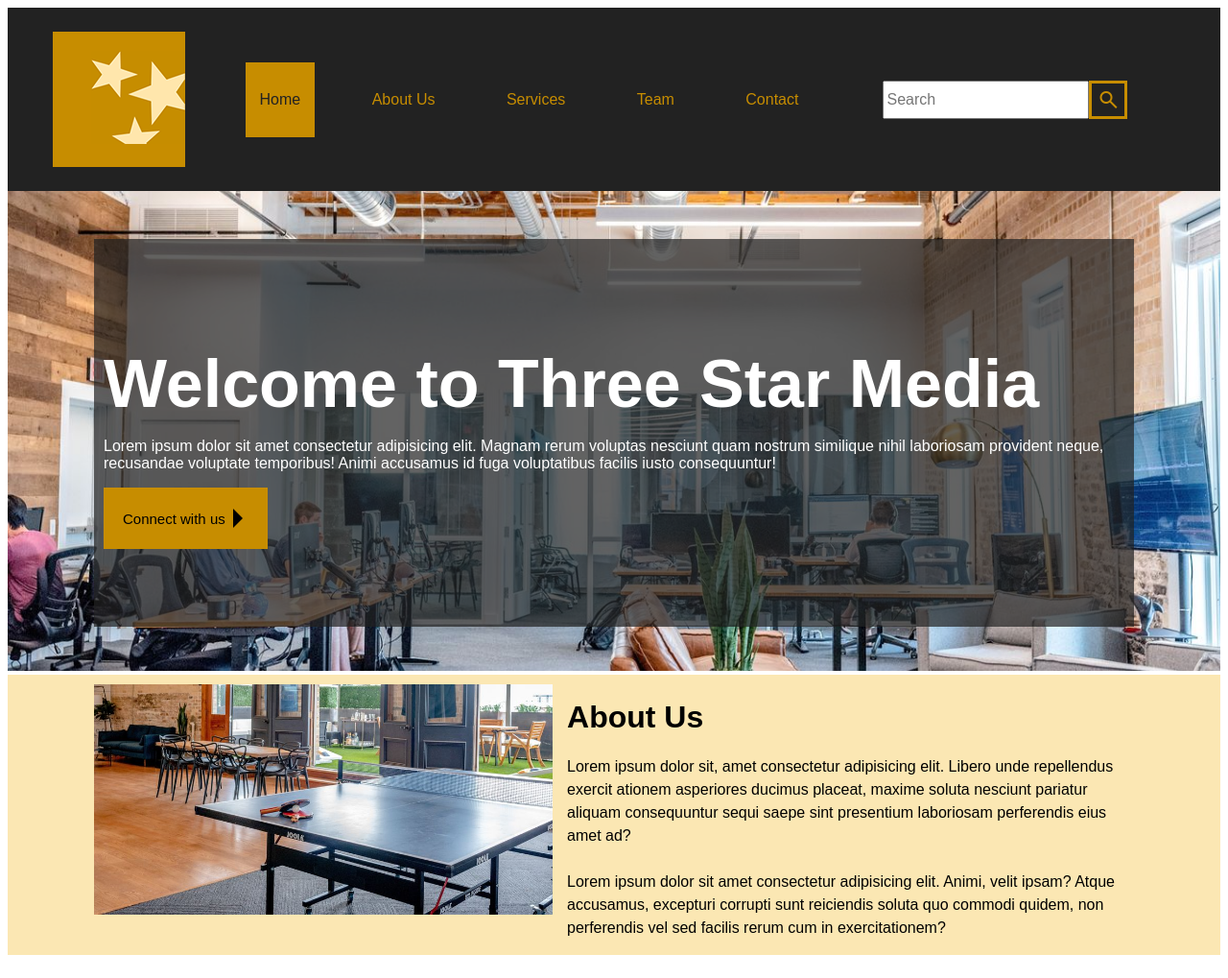
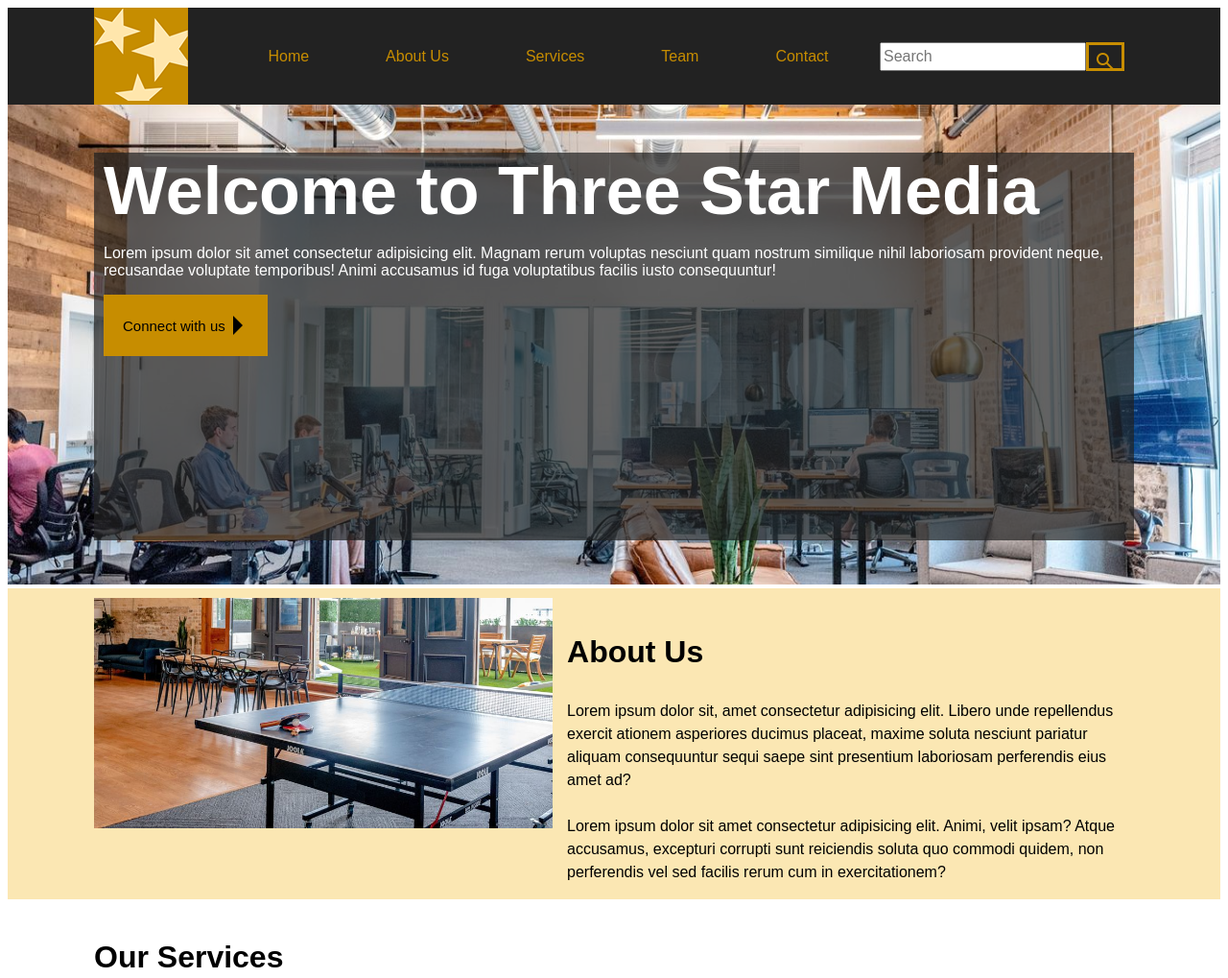
Before and after one commit to nhu-ly91/nhu-ly91.github.io, a plain HTML site: page final-project/index.html in a window 1280 px wide. Shown: the top 1019 px of the page at 96% size. Drawn offline with nearby package versions, Linux system fonts and the light colour scheme.

Commit message:
fixed menu

```diff
--- a/final-project/css/style.css
+++ b/final-project/css/style.css
@@ -18,6 +18,7 @@ h3{
 }
 
 /* MOBILE VERSION */
+@media screen and (max-width:760px){
 /* start navigation     */
 header{
     background-color: rgb(34, 34, 34);
@@ -272,63 +273,63 @@ footer{
     margin: left;
     line-height: 2.5;
 }
+}
 
 /* START DESKTOP VERSION */
 @media screen and (min-width:760px){
 /* start for navigation */
+header{
+    background-color: rgb(34, 34, 34);
+    padding: 0;
+}
+.logo-top{
+    background-color: rgb(199, 141, 0);
+}
 nav{
-    background-color:rgb(34, 34, 34);
+    display: flex;
+    justify-content: space-between;
+    align-items: center;
+    padding-left: 90px;
+    padding-right: 90px;
+}
+ul{
+    list-style-type: none;
     display: flex;
     flex-direction: row;
-    justify-content: space-around;
     align-items: center;
-    padding: 25px;
-}
-#main-logo{
-    margin-left: 40px;
-}
-ul li{
-    display: inline-flex;
 }
 a{
+    color: rgb(199, 141, 0);
     text-decoration: none;
-    margin-left: 20px;
-    margin-right: 20px;
-    padding: 15px;
+    padding: 20px;
+    margin: 20px;
 }
 a:hover{
     background-color: rgb(199, 141, 0);
     color: rgb(34, 34, 34);
+    padding: 20px;
+    margin: 20px;
 }
-.home-page{
-    background-color: rgb(199, 141, 0);
-    color: rgb(34, 34, 34);
-    align-items: center;
-}
-.about-page{
-    color: rgb(199, 141, 0);
-}
-.services-page{
-    color: rgb(199, 141, 0);
-}
-.team-page{
-    color: rgb(199, 141, 0);
-}
-.contact-page{
-    color: rgb(199, 141, 0);
-}
+/* start search box */
 .search{
     display: flex;
     align-content: center;
     justify-content: center;
-    margin-right: 40px;
+    padding: 10px;
+    height: 30px;
 }
 .search-icon{
     background-color: rgb(34, 34, 34);
     color: rgb(199, 141, 0);
     border: solid;
     border-color: rgb(199, 141, 0);
+    padding: 5px;
 }
+#search-box{
+    width: 100%;
+    font-size: 12pt;
+}
+
 
 /* Start for banner */
 #banner-img {
--- a/final-project/index.html
+++ b/final-project/index.html
@@ -14,7 +14,7 @@
     <div class="wrapper">
         <header>
             <!-- Start menu -->
-            <nav>
+            <nav class="navigation">
                 <div class="logo-top">
                     <img src="img/logo.png" alt="logo" id="main-logo">
                 </div>
@@ -83,8 +83,10 @@
                         <img src="img/digital.jpg" alt="digital-img" id="digital-img">
                         <div class="yellow-part">
                             <h3>Digital Transformation</h3>
-                            <p>Lorem ipsum dolor, sit amet consectetur adipisicing elit. Eius vel, rem inventore quo tempora
-                            animi mollitia eaque error qui consectetur in reprehenderit magnam at vitae corporis quaerat deleniti explicabo nisi?</p>
+                            <p>Lorem ipsum dolor, sit amet consectetur adipisicing elit. Eius vel, rem inventore quo
+                                tempora
+                                animi mollitia eaque error qui consectetur in reprehenderit magnam at vitae corporis
+                                quaerat deleniti explicabo nisi?</p>
                             <button class="btn">Digital Plans
                                 <span class="material-symbols-outlined arrow-icon">
                                     arrow_right</span>
@@ -96,8 +98,10 @@
                         <img src="img/marketing.jpg" alt="marketing-img" id="marketing-img">
                         <div class="yellow-part">
                             <h3>Marketing</h3>
-                            <p>Lorem ipsum dolor, sit amet consectetur adipisicing elit. Eius vel, rem inventore quo tempora
-                            animi mollitia eaque error qui consectetur in reprehenderit magnam at vitae corporis quaerat
+                            <p>Lorem ipsum dolor, sit amet consectetur adipisicing elit. Eius vel, rem inventore quo
+                                tempora
+                                animi mollitia eaque error qui consectetur in reprehenderit magnam at vitae corporis
+                                quaerat
                                 deleniti
                                 explicabo nisi?</p>
                             <button class="btn">Marketing Plans
@@ -114,8 +118,10 @@
                         <img src="img/video.jpg" alt="video-img" id="video-img">
                         <div class="yellow-part">
                             <h3>Video Production</h3>
-                            <p>Lorem ipsum dolor, sit amet consectetur adipisicing elit. Eius vel, rem inventore quo tempora
-                            animi mollitia eaque error qui consectetur in reprehenderit magnam at vitae corporis quaerat
+                            <p>Lorem ipsum dolor, sit amet consectetur adipisicing elit. Eius vel, rem inventore quo
+                                tempora
+                                animi mollitia eaque error qui consectetur in reprehenderit magnam at vitae corporis
+                                quaerat
                                 deleniti
                                 explicabo nisi?</p>
                             <button class="btn">Video Plans
@@ -130,8 +136,10 @@
                         <img src="img/web.jpg" alt="web-img" id="web-img">
                         <div class="yellow-part">
                             <h3>Web Development</h3>
-                            <p>Lorem ipsum dolor, sit amet consectetur adipisicing elit. Eius vel, rem inventore quo tempora
-                            animi mollitia eaque error qui consectetur in reprehenderit magnam at vitae corporis quaerat
+                            <p>Lorem ipsum dolor, sit amet consectetur adipisicing elit. Eius vel, rem inventore quo
+                                tempora
+                                animi mollitia eaque error qui consectetur in reprehenderit magnam at vitae corporis
+                                quaerat
                                 deleniti
                                 explicabo nisi?</p>
                             <button class="btn">Web Plans
@@ -146,8 +154,10 @@
                         <img src="img/print.jpg" alt="print-img" id="print-img">
                         <div class="yellow-part">
                             <h3>Print</h3>
-                            <p>Lorem ipsum dolor, sit amet consectetur adipisicing elit. Eius vel, rem inventore quo tempora
-                            animi mollitia eaque error qui consectetur in reprehenderit magnam at vitae corporis quaerat
+                            <p>Lorem ipsum dolor, sit amet consectetur adipisicing elit. Eius vel, rem inventore quo
+                                tempora
+                                animi mollitia eaque error qui consectetur in reprehenderit magnam at vitae corporis
+                                quaerat
                                 deleniti
                                 explicabo nisi?</p>
                             <button class="btn">Print Plans
@@ -184,7 +194,8 @@
                         <h2>John Doe</h2>
                         <h5>CEO and CO-owner</h5>
                         <p>Lorem, ipsum dolor sit amet consectetur adipisicing elit. Amet, aspernatur ratione sed cum ad
-                        officiis sint cumque fugiat similique. Earum laudantium deleniti possimus? Voluptatem architecto
+                            officiis sint cumque fugiat similique. Earum laudantium deleniti possimus? Voluptatem
+                            architecto
                             repellendus harum sit voluptatum tempora.</p>
                     </div>
                 </div>
@@ -195,7 +206,8 @@
                         <h2>Bob Rite</h2>
                         <h5>CEO and CO-owner</h5>
                         <p>Lorem, ipsum dolor sit amet consectetur adipisicing elit. Amet, aspernatur ratione sed cum ad
-                        officiis sint cumque fugiat similique. Earum laudantium deleniti possimus? Voluptatem architecto
+                            officiis sint cumque fugiat similique. Earum laudantium deleniti possimus? Voluptatem
+                            architecto
                             repellendus harum sit voluptatum tempora.</p>
                     </div>
                 </div>
```
Lines whose indentation alone changed are shown as unchanged.
